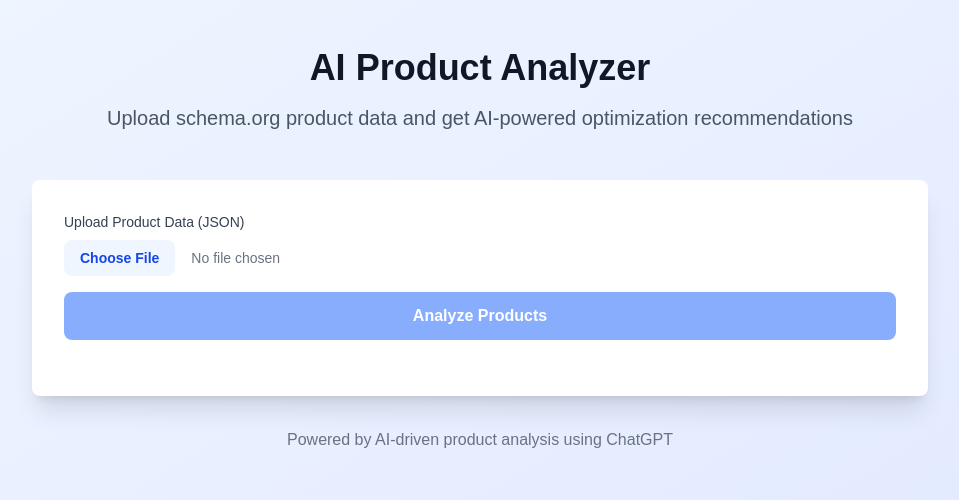
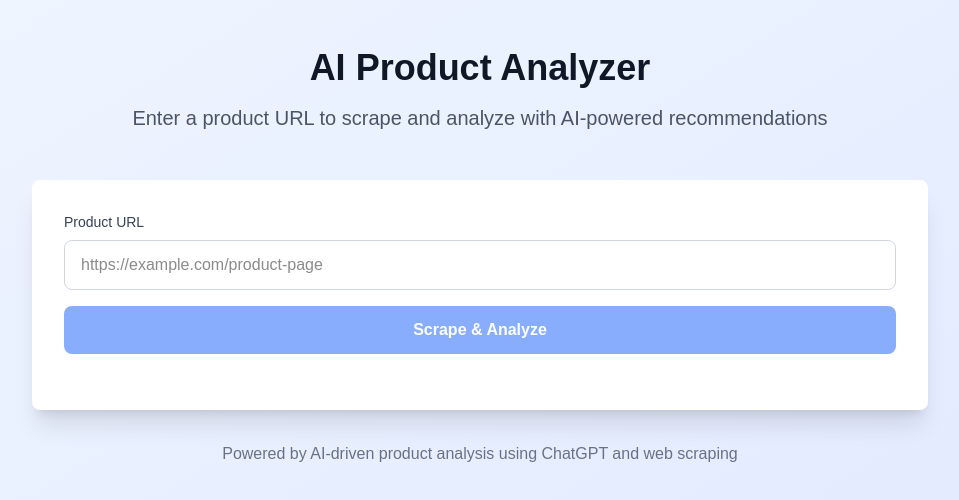
Before and after one commit to Flotapponnier/Shelfer, a Next.js app in the folder frontend/: page / in a window 1280 px wide. Shown: the top 500 px of the page, without its empty margins (160-1119 px from the left). Built offline with nearby package versions, Linux system fonts and the light colour scheme.

Commit message:
update front-end; sccrape and analyze

```diff
--- a/frontend/src/app/page.tsx
+++ b/frontend/src/app/page.tsx
@@ -3,21 +3,21 @@
 import { useState } from "react";
 
 export default function Home() {
-  const [file, setFile] = useState<File | null>(null);
+  const [url, setUrl] = useState<string>("");
   const [result, setResult] = useState<any>(null);
   const [loading, setLoading] = useState(false);
 
   const analyzeProducts = async () => {
-    if (!file) return;
+    if (!url.trim()) return;
 
     setLoading(true);
     try {
-      const formData = new FormData();
-      formData.append("file", file);
-
-      const response = await fetch("http://localhost:8000/analyze", {
+      const response = await fetch("http://localhost:8000/scrape-and-analyze", {
         method: "POST",
-        body: formData,
+        headers: {
+          "Content-Type": "application/json",
+        },
+        body: JSON.stringify({ url: url.trim() }),
       });
 
       if (!response.ok) {
@@ -34,12 +34,16 @@ export default function Home() {
     }
   };
 
-  const handleFileChange = (e: React.ChangeEvent<HTMLInputElement>) => {
-    const selectedFile = e.target.files?.[0];
-    if (selectedFile && selectedFile.type === "application/json") {
-      setFile(selectedFile);
-    } else {
-      alert("Please select a valid JSON file");
+  const handleUrlChange = (e: React.ChangeEvent<HTMLInputElement>) => {
+    setUrl(e.target.value);
+  };
+
+  const isValidUrl = (string: string) => {
+    try {
+      new URL(string);
+      return true;
+    } catch (_) {
+      return false;
     }
   };
 
@@ -51,7 +55,7 @@ export default function Home() {
             AI Product Analyzer
           </h1>
           <p className="text-xl text-gray-600">
-            Upload schema.org product data and get AI-powered optimization recommendations
+            Enter a product URL to scrape and analyze with AI-powered recommendations
           </p>
         </div>
 
@@ -59,21 +63,25 @@ export default function Home() {
           <div className="space-y-4 mb-6">
             <div>
               <label className="block text-sm font-medium text-gray-700 mb-2">
-                Upload Product Data (JSON)
+                Product URL
               </label>
               <input
-                type="file"
-                accept=".json"
-                onChange={handleFileChange}
-                className="block w-full text-sm text-gray-500 file:mr-4 file:py-2 file:px-4 file:rounded-lg file:border-0 file:text-sm file:font-semibold file:bg-blue-50 file:text-blue-700 hover:file:bg-blue-100"
+                type="url"
+                value={url}
+                onChange={handleUrlChange}
+                placeholder="https://example.com/product-page"
+                className="block w-full px-4 py-3 border border-gray-300 rounded-lg focus:ring-2 focus:ring-blue-500 focus:border-blue-500 transition-colors"
               />
+              {url.trim() && !isValidUrl(url.trim()) && (
+                <p className="mt-1 text-sm text-red-600">Please enter a valid URL</p>
+              )}
             </div>
             <button
               onClick={analyzeProducts}
-              disabled={loading || !file}
+              disabled={loading || !url.trim() || !isValidUrl(url.trim())}
               className="w-full px-6 py-3 bg-blue-600 text-white font-semibold rounded-lg hover:bg-blue-700 disabled:opacity-50 disabled:cursor-not-allowed transition-colors"
             >
-              {loading ? "Analyzing..." : "Analyze Products"}
+              {loading ? "Scraping & Analyzing..." : "Scrape & Analyze"}
             </button>
           </div>
 
@@ -174,7 +182,7 @@ export default function Home() {
         </div>
 
         <div className="text-center text-gray-500">
-          <p>Powered by AI-driven product analysis using ChatGPT</p>
+          <p>Powered by AI-driven product analysis using ChatGPT and web scraping</p>
         </div>
       </div>
     </div>
```
